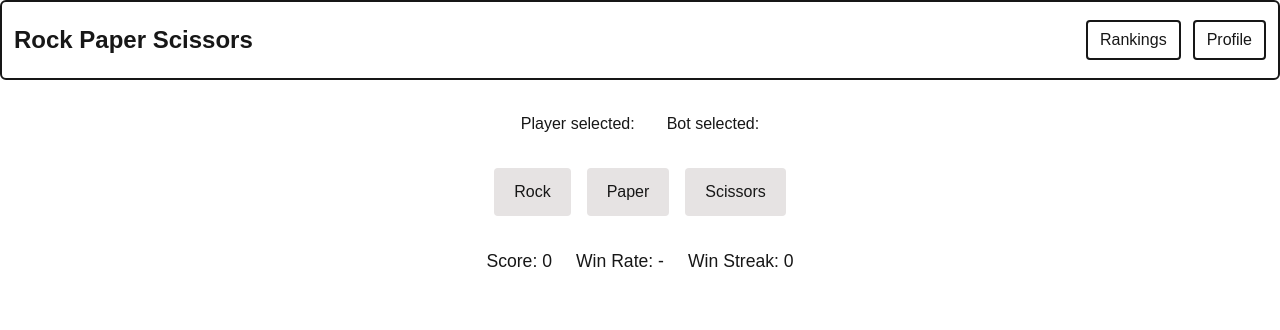
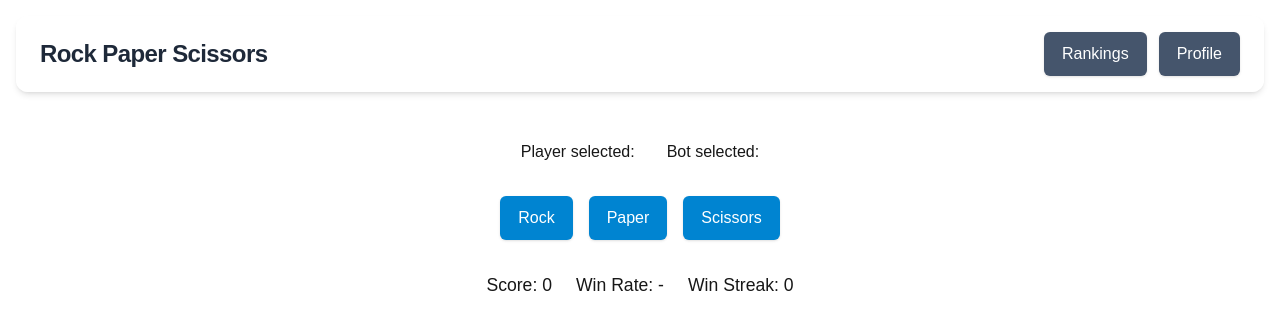
Before and after one commit to megasceptileftw/ecs162finalproject, a Next.js app: page /rps in a window 1280 px wide. Shown: the top 330 px of the page. Built offline with nearby package versions, Linux system fonts and the light colour scheme.

Commit message:
make the buttons and navbar a lot prettier

```diff
--- a/src/app/globals.css
+++ b/src/app/globals.css
@@ -25,3 +25,33 @@ body {
   color: var(--foreground);
   font-family: Arial, Helvetica, sans-serif;
 }
+
+.btn-emerald {
+  @apply
+    flex items-center px-4 py-2 rounded-md border-2 border-transparent
+    bg-emerald-600 text-white shadow-sm
+    hover:bg-emerald-700 hover:shadow-lg
+    active:scale-95 active:bg-emerald-800
+    transition-all duration-150 ease-out
+    focus:outline-none focus:ring-2 focus:ring-emerald-400;
+}
+
+.btn-slate {
+  @apply
+    flex items-center px-4 py-2 rounded-md border-2 border-transparent
+    bg-slate-600 text-white shadow-sm
+    hover:bg-slate-700 hover:shadow-lg
+    active:scale-95 active:bg-slate-800
+    transition-all duration-150 ease-out
+    focus:outline-none focus:ring-2 focus:ring-slate-400;
+}
+
+.btn-sky {
+  @apply
+    flex items-center px-4 py-2 rounded-md border-2 border-transparent
+    bg-sky-600 text-white shadow-sm
+    hover:bg-sky-700 hover:shadow-lg
+    active:scale-95 active:bg-sky-800
+    transition-all duration-150 ease-out
+    focus:outline-none focus:ring-2 focus:ring-sky-400;
+}
--- a/src/app/home/page.js
+++ b/src/app/home/page.js
@@ -23,7 +23,7 @@ export default function PostLoginHomePage() {
 
         <button
           onClick={() => router.push('/rps')}
-          className="mt-2 px-8 py-4 text-xl bg-green-600 text-white rounded-xl hover:bg-green-700 transition"
+          className="btn-emerald"
         >
           Play
         </button>
--- a/src/app/login/page.js
+++ b/src/app/login/page.js
@@ -29,7 +29,9 @@ export default function LoginPage() {
           placeholder="Enter your email"
           value={email}
           onChange={e => setEmail(e.target.value)}
-          className="w-full px-4 py-2 mb-4 border border-gray-300 rounded"
+          className="w-full px-4 py-2 mb-4 border border-gray-300 rounded
+                    focus:outline-none focus:ring-2 focus:ring-green-400
+                    focus:border-transparent transition-all duration-150"
         />
 
         <label className="block text-sm font-medium mb-1">Password</label>
@@ -38,12 +40,14 @@ export default function LoginPage() {
           placeholder="Enter your password"
           value={password}
           onChange={e => setPassword(e.target.value)}
-          className="w-full px-4 py-2 mb-6 border border-gray-300 rounded"
+          className="w-full px-4 py-2 mb-4 border border-gray-300 rounded
+                    focus:outline-none focus:ring-2 focus:ring-green-400
+                    focus:border-transparent transition-all duration-150"
         />
 
         <button
           onClick={handleLogin}
-          className="w-full py-2 text-white bg-green-600 rounded hover:bg-green-700 transition"
+            className="btn-emerald"
         >
           Continue
         </button>
--- a/src/app/page.js
+++ b/src/app/page.js
@@ -20,7 +20,7 @@ export default function HomePage() {
           </p>
           <button
             onClick={() => router.push('/login')}
-            className="px-6 py-3 text-white bg-green-600 rounded-lg text-lg hover:bg-green-700 transition-transform transform hover:scale-105"
+            className="btn-emerald"
           >
             Login to Play
           </button>
--- a/src/app/rankings/page.js
+++ b/src/app/rankings/page.js
@@ -62,7 +62,7 @@ export default function rankingsPage() {
                 // https://nextjs.org/learn/dashboard-app/css-styling
                 className={clsx(
                     // put a border on top of them all and make grey on hover
-                    'border-t hover:bg-gray-100',
+                    'border-t transition-all duration-200 ease-out hover:bg-gray-100 hover:shadow-sm hover:-translate-y-0.5',
                     // make every other one light gray by default
                     index % 2 === 1 && 'even:bg-gray-50',
                     // if the username is the logged in user, make it yellow
--- a/src/app/rps/page.js
+++ b/src/app/rps/page.js
@@ -83,21 +83,21 @@ export default function RPSPage() {
                 {/* Button for choosing rock */}
                 <button
                 type="button"
-                className="py-3 px-5 text-[1rem] border-none rounded bg-[#e6e3e3]"
+                className="btn-sky"
                 onClick={() => handleChoice("rock")}
                 >Rock</button>
 
                 {/* Button for choosing paper */}
                 <button
                 type="button"
-                className="py-3 px-5 text-[1rem] border-none rounded bg-[#e6e3e3]"
+                className="btn-sky"
                 onClick={() => handleChoice("paper")}
                 >Paper</button>
 
                 {/* Button for choosing Scissors */}
                 <button
                 type="button"
-                className="py-3 px-5 text-[1rem] border-none rounded bg-[#e6e3e3]"
+                className="btn-sky"
                 onClick={() => handleChoice("scissors")}
                 >Scissors</button>
             </div>
--- a/src/components/navbar.jsx
+++ b/src/components/navbar.jsx
@@ -1,4 +1,3 @@
-//rafce
 'use client'
 import React, { useState } from 'react'
 import { useRouter } from 'next/navigation'
@@ -7,27 +6,43 @@ import ProfileCard from './profileCard'
 const Navbar = () => {
   const router = useRouter();
   let [displayProfile, setDisplayProfile] = useState('hidden')
+
   function toggleProfile() {
     if (displayProfile === 'hidden'){
       setDisplayProfile('flex')
     }
     else{
-    setDisplayProfile('hidden')
+      setDisplayProfile('hidden')
     }
   }
+
   function handleRankingsClick() {
-    router.push('/rankings')
+    router.push('/rankings');
   }
+
+  function handleHomeClick() {
+    router.push('/');
+  }
+
   return (
-    <nav className="flex justify-between items-center border-2 min-w-full min-h-20 rounded-md pl-3 pr-3">
-        <div className='text-2xl font-semibold'>Rock Paper Scissors</div>
-        <div className='flex justify-between gap-3 min-w-38'>
-            <button className='flex items-center border-2 max-h-10 rounded-sm text-base p-3' onClick={handleRankingsClick}>Rankings</button>
-            <button className='flex items-center border-2 max-h-10 rounded-sm text-base p-3' onClick={toggleProfile}>Profile</button>
-            <ProfileCard displayType={displayProfile}/>
-        </div>
+    <nav className="backdrop-blur-md bg-white/70 shadow-md rounded-xl px-6 py-4 m-4
+                    flex items-center justify-between sticky top-0 z-50">
+
+      {/* make text clickable */}
+      <button
+        onClick={handleHomeClick}
+        className="text-2xl font-bold tracking-tight text-gray-800
+                   hover:text-green-600 transition-colors
+                   focus:outline-none"
+      >Rock Paper Scissors</button>
+
+      <div className="flex justify-between gap-3 min-w-38">
+        <button className="btn-slate" onClick={handleRankingsClick}>Rankings</button>
+        <button className="btn-slate" onClick={toggleProfile}>Profile</button>
+        <ProfileCard displayType={displayProfile}/>
+      </div>
     </nav>
-  )
+  );
 }
 
-export default Navbar
+export default Navbar;
```
